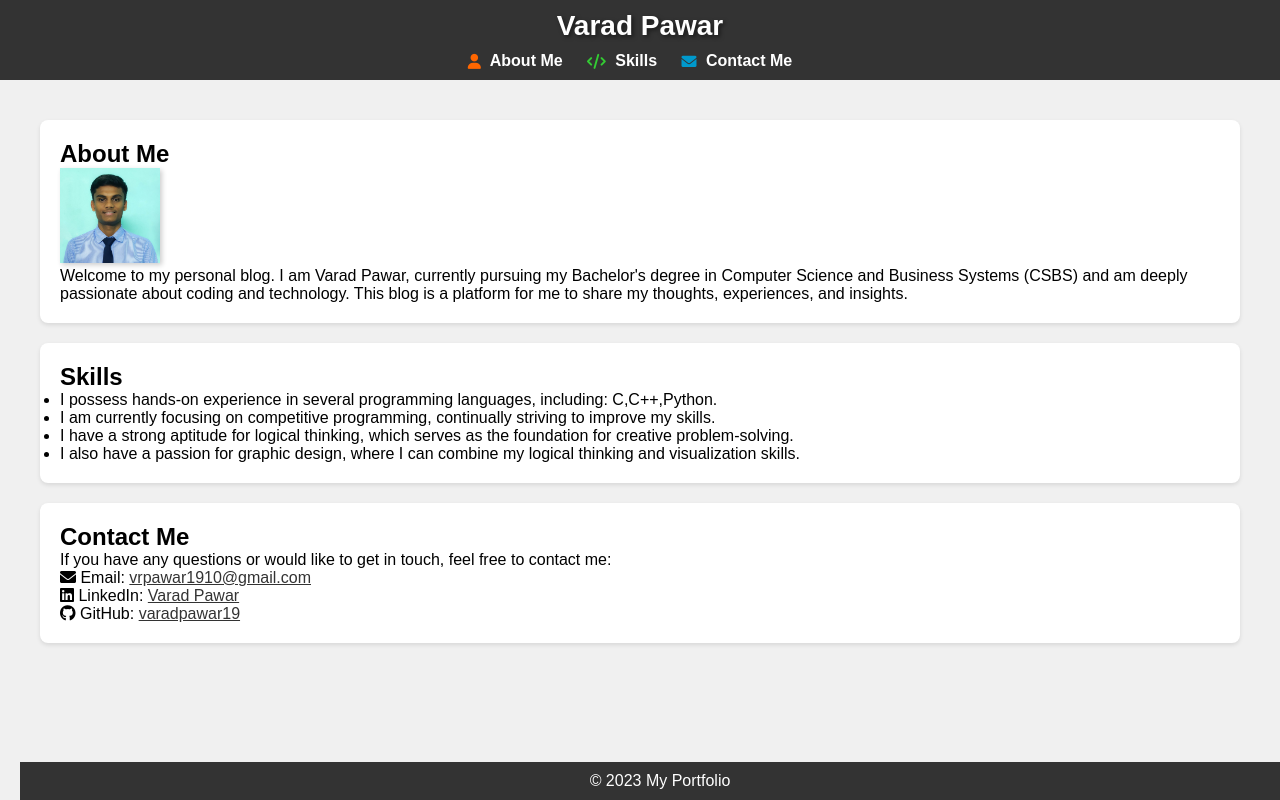
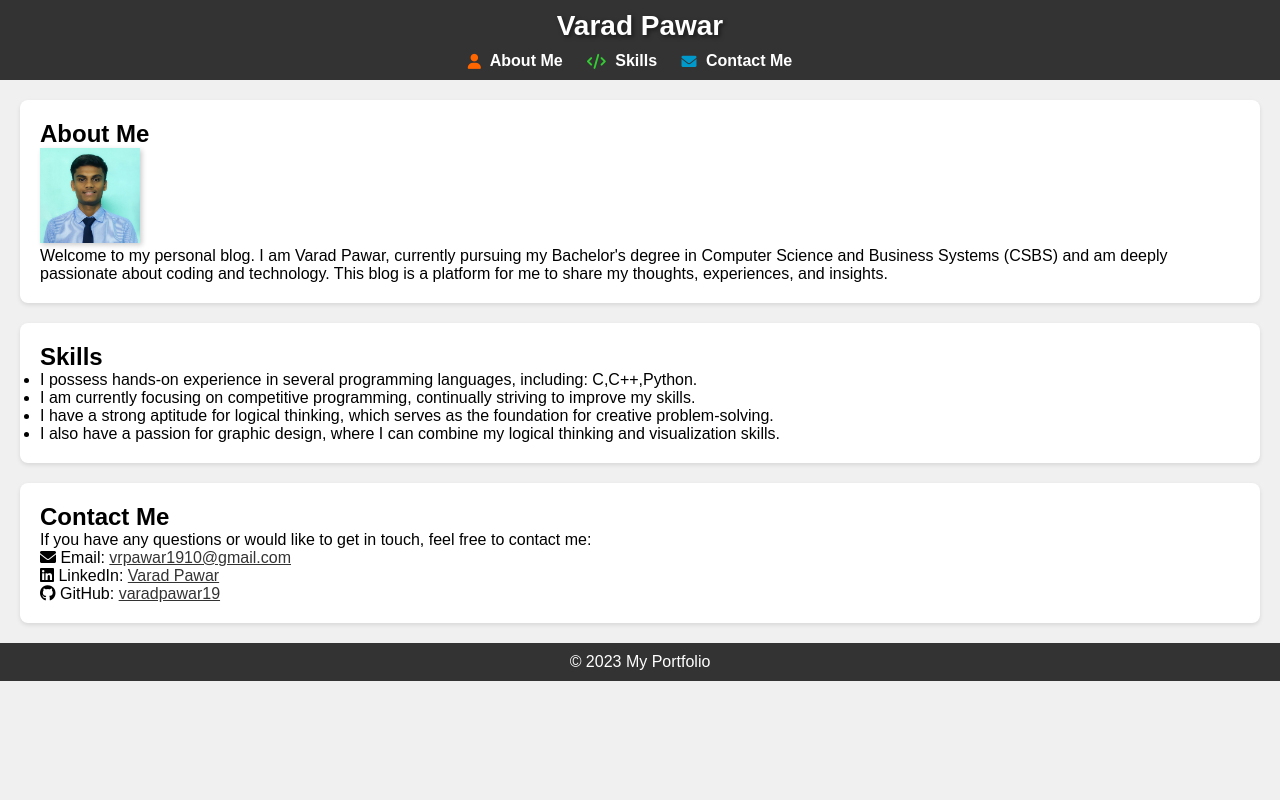
Before and after one commit to Varadpawar19/varadpawar, a plain HTML site: page index.html in a window 1280 px wide. Drawn offline with Linux system fonts and the light colour scheme.

Commit message:
style.css

```diff
--- a/style.css
+++ b/style.css
@@ -185,32 +185,3 @@ nav ul li a .fas.fa-envelope { /* Styles for the envelope icon */
         transform: translateY(0);
     }
 }
-
-html {
-    height: 100%;
-}
-
-body {
-    margin: 0;
-    padding: 0;
-    display: flex;
-    flex-direction: column;
-    min-height: 100vh;
-}
-
-.content-wrapper {
-    flex-grow: 1;
-    padding: 20px;
-    background-color: #f0f0f0; /* Set the background color for your content */
-}
-
-footer {
-    text-align: center;
-    background-color: #333;
-    color: #fff;
-    padding: 10px 0;
-    position: absolute;
-    bottom: 0;
-    width: 100%;
-    animation: fadeInUp 1s ease-in-out;
-}
```
